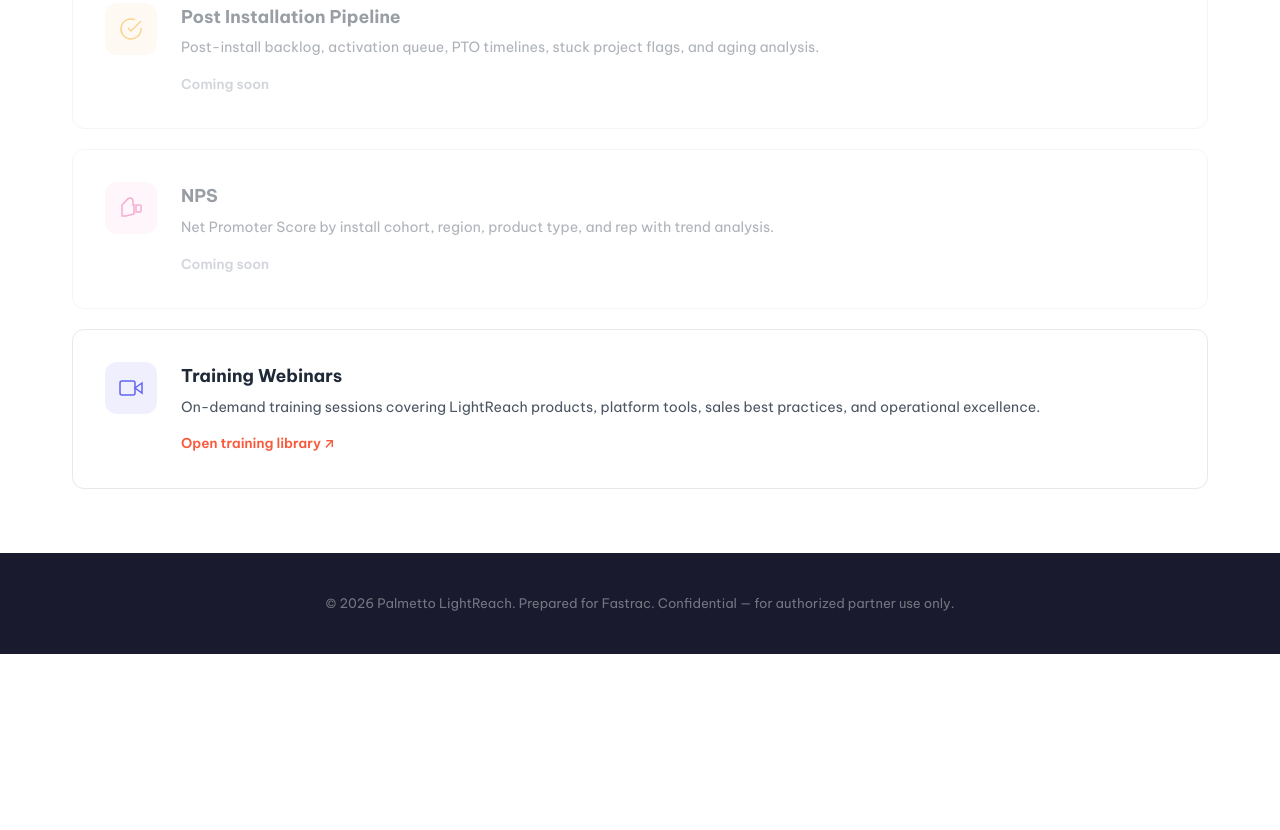
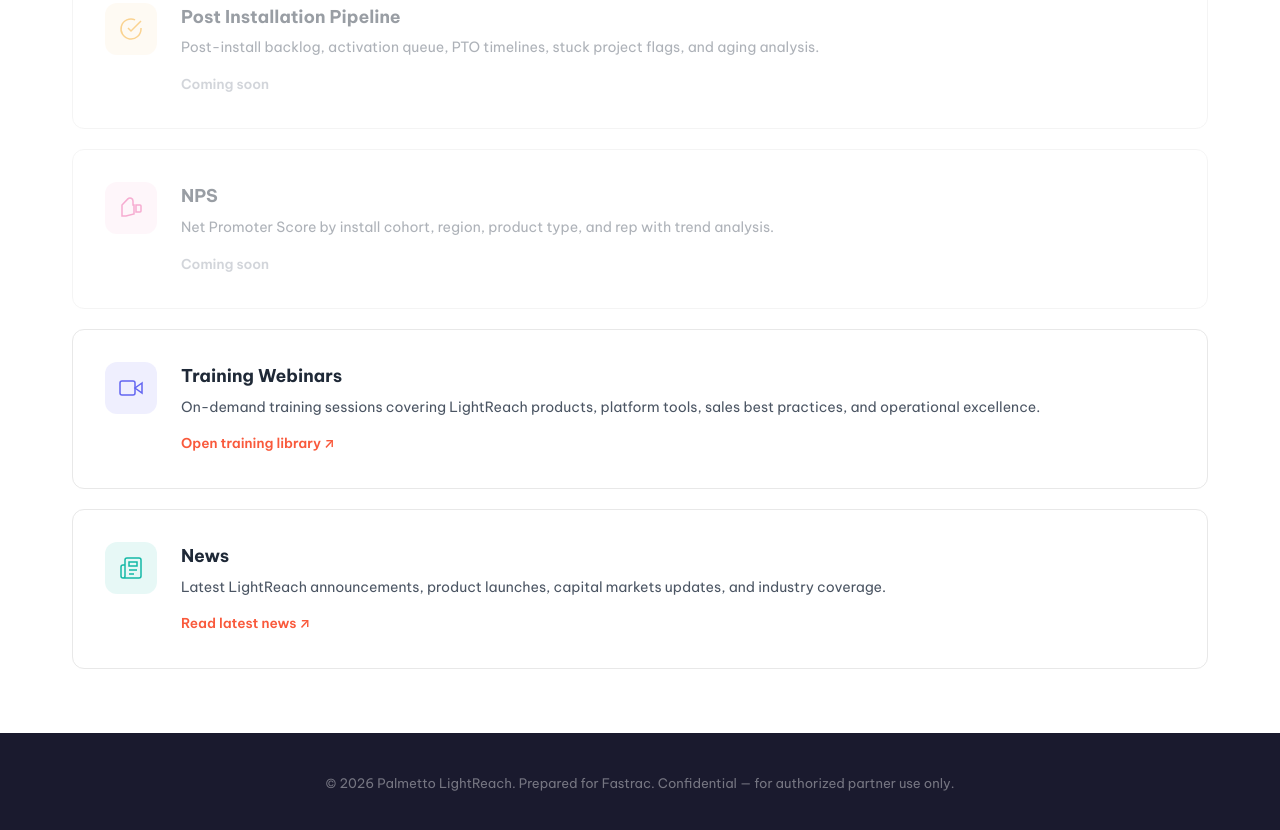
Before and after one commit to troyroble7/palmetto-presents, a plain HTML site: page epc/fastrac/index.html in a window 1280 px wide. Shown: the part 1391-2221 px from the top of the page. Before the commit the page ends 2045 px from the top, so only its background shows below. Drawn offline with Linux system fonts and the light colour scheme.

Commit message:
Add News section — links to news.golightreach.com

```diff
--- a/epc/fastrac/index.html
+++ b/epc/fastrac/index.html
@@ -118,6 +118,17 @@
                 <span class="report-link">Open training library &nearr;</span>
             </div>
         </a>
+
+        <a href="https://news.golightreach.com" target="_blank" rel="noopener" class="report-card">
+            <div class="report-icon" style="background:rgba(20,184,166,0.1);">
+                <svg viewBox="0 0 24 24" fill="none" stroke="#14b8a6" stroke-width="1.5"><path d="M4 22h16a2 2 0 002-2V4a2 2 0 00-2-2H8a2 2 0 00-2 2v16a2 2 0 01-2 2zm0 0a2 2 0 01-2-2v-9c0-1.1.9-2 2-2h2"/><path d="M18 14h-8M15 18h-5M10 6h8v4h-8z"/></svg>
+            </div>
+            <div class="report-content">
+                <h3>News</h3>
+                <p>Latest LightReach announcements, product launches, capital markets updates, and industry coverage.</p>
+                <span class="report-link">Read latest news &nearr;</span>
+            </div>
+        </a>
     </div>
 </div>
 
--- a/style.css
+++ b/style.css
@@ -520,6 +520,8 @@ a { text-decoration: none; color: inherit; }
 .rt-nps svg { stroke: #ec4899; }
 .rt-training { background: rgba(99,102,241,0.1); }
 .rt-training svg { stroke: #6366f1; }
+.rt-news { background: rgba(20,184,166,0.1); }
+.rt-news svg { stroke: #14b8a6; }
 
 .report-type-card h3 {
     font-size: 1.05rem;
```
Also changed, not shown: epc/spartanx/index.html (+11 -0 lines), index.html (+8 -0 lines).
